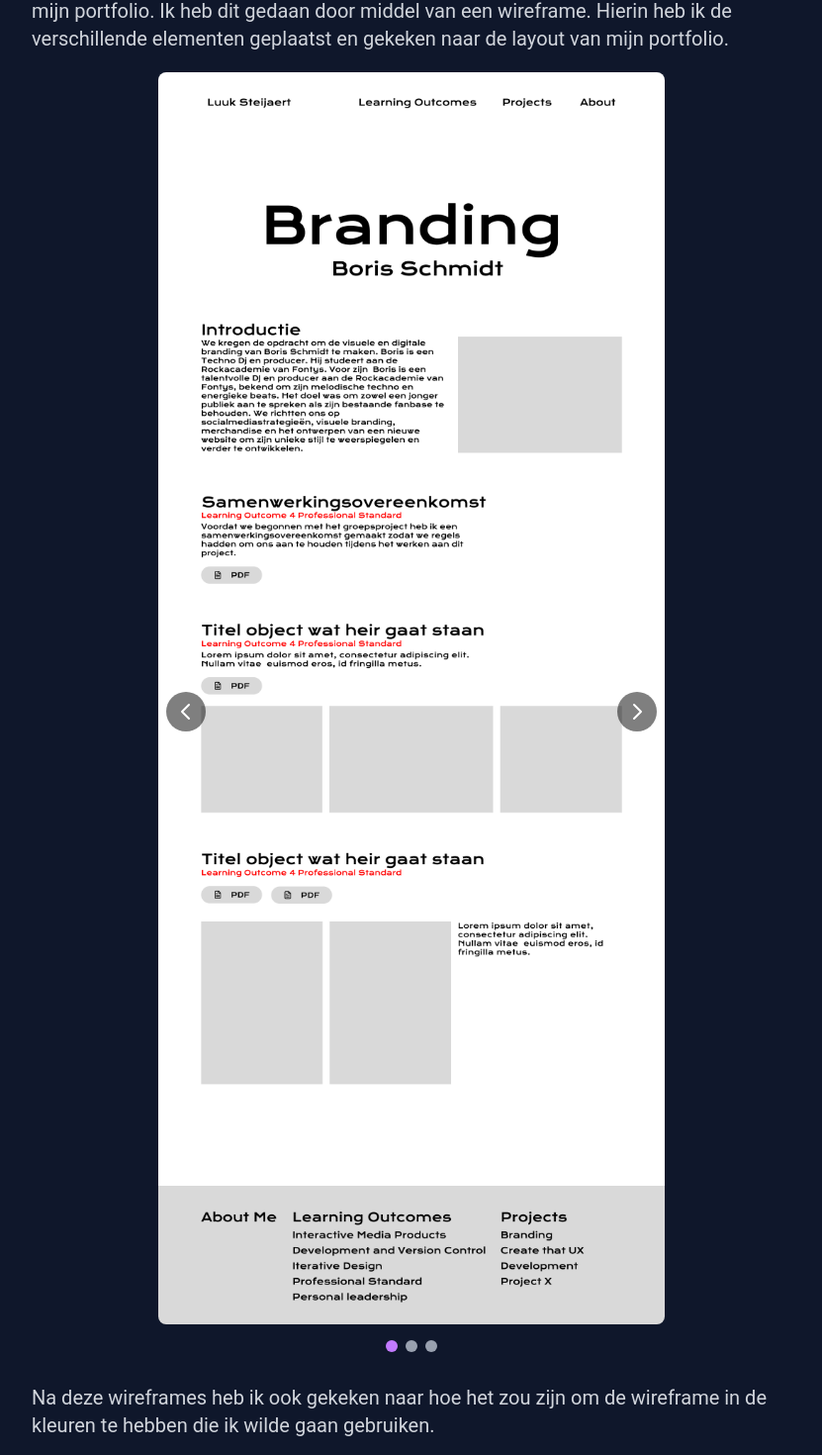
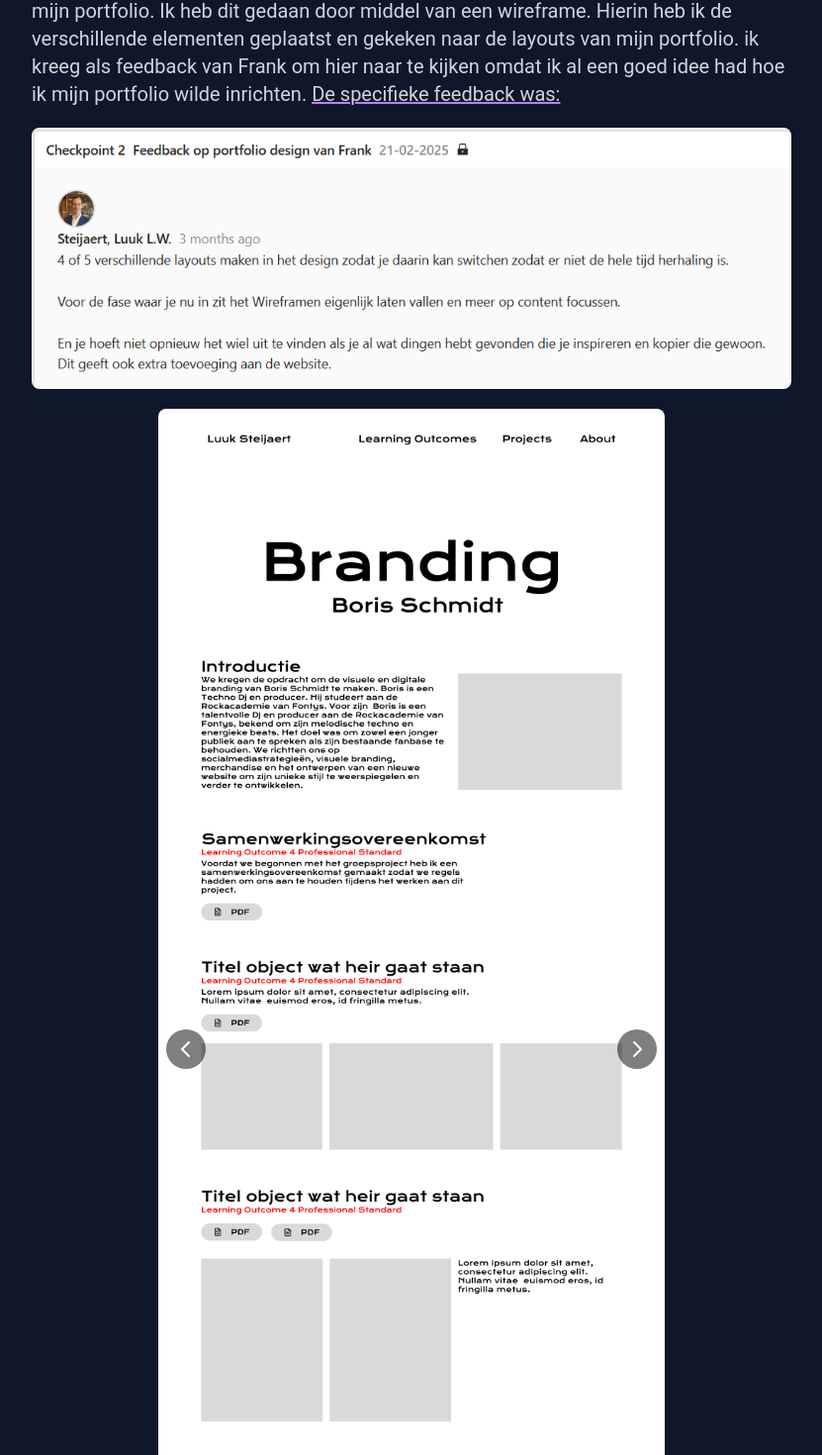
Before and after one commit to LuukyPuuky/Portfolio2.1, a Nuxt app: page /projects/portfolio in a window 1280 px wide. Shown: the part 2215-3685 px from the top of the page at 99% size, without its empty margins (224-1055 px from the left). Built offline with nearby package versions, Linux system fonts and the light colour scheme.

Commit message:
feedback lauouts and accent color design proces portfolio

```diff
--- a/pages/projects/portfolio.vue
+++ b/pages/projects/portfolio.vue
@@ -56,8 +56,19 @@
               Hierna ben ik gaan kijken naar de verschillende elementen die ik
               wilde gebruiken in mijn portfolio. Ik heb dit gedaan door middel
               van een wireframe. Hierin heb ik de verschillende elementen
-              geplaatst en gekeken naar de layout van mijn portfolio.
+              geplaatst en gekeken naar de layouts van mijn portfolio. ik kreeg
+              als feedback van Frank om hier naar te kijken omdat ik al een goed
+              idee had hoe ik mijn portfolio wilde inrichten.
+
+              <span class="underline decoration-purple-400"
+                >De specifieke feedback was:
+              </span>
             </p>
+            <img
+              class="h-auto max-w-full rounded-lg mb-5 mt-2"
+              src="/images/feedbacklayouts.png"
+              alt="feedback layouts"
+            />
 
             <!-- Image Slider for Wireframes -->
             <div class="relative mb-8 mx-auto w-2/3">
@@ -137,9 +148,11 @@
             </div>
 
             <p class="text-gray-300 text-xl mb-5 font-Roboto">
-              Na deze wireframes heb ik ook gekeken naar hoe het zou zijn om de
-              wireframe in de kleuren te hebben die ik wilde gaan gebruiken.
+              Na deze wireframes / layouts heb ik ook gekeken naar hoe het zou
+              zijn om de wireframe in de kleuren te hebben die ik wilde gaan
+              gebruiken.
             </p>
+
             <div class="flex justify-center items-center">
               <img
                 class="h-auto max-w-full w-1/2 rounded-lg mb-5 mt-2 border"
@@ -147,7 +160,13 @@
                 alt="lettertypes"
               />
             </div>
-
+            <p class="text-gray-300 text-xl mb-5 font-Roboto">
+              Daarna ben ik gaan kijken naar welke lettertypes ik wilde gaan
+              gebruiken in mijn portfolio. Ik had al een lettertype uitgekozen
+              voor de wireframes / layouts en dit was Krona One. Alleen was die
+              font alleen beschikbaar in 1 gewicht. Dit vond ik niet mooi om
+              voor alles te gebruiken omdat ik dan niet genoeg variatie had.
+            </p>
             <p class="text-gray-300 text-xl mb-5 font-Roboto">
               Ik heb drie verschillende lettertypes gebruikt in mijn portfolio.
               Dit zijn Roboto, Roboto Condensed en Krona One. Deze lettertypes
@@ -160,6 +179,26 @@
               class="h-auto max-w-full rounded-lg mb-5 mt-2"
               src="/images/fontspng.png"
               alt="lettertypes"
+            />
+            <p class="text-gray-300 text-xl mb-5 font-Roboto">
+              Ik ben met mijn werk weer richting Bram gegaan voor feedback en
+              hij zei dat ik wat miste qua kleur voor mijn design. Hij gaf als
+              tip om Paars toe te voegen als klein accent kleurtje. Dit heb ik
+              toegepast op verschillende plekken.
+            </p>
+            <ul
+              class="list-disc list-inside text-gray-300 font-Roboto text-xl mb-5 mt-5"
+            >
+              <li>Underline onder feedback</li>
+              <li>Accent kleur op de quick down button</li>
+              <li>Accent kleur als underline per selector</li>
+              <li>Accent kleur op navigatie underline</li>
+              <li>Accent kleur op de active button in de footer</li>
+            </ul>
+            <img
+              class="h-auto max-w-full rounded-lg mb-5 mt-2"
+              src="/images/feedbackaccentkleur.png"
+              alt="accent kleur"
             />
           </ContentSection>
           <!--Version control github-->
```
Also changed, not shown: public/images/feedbackaccentkleur.png (added), public/images/feedbacklayouts.png (added).
